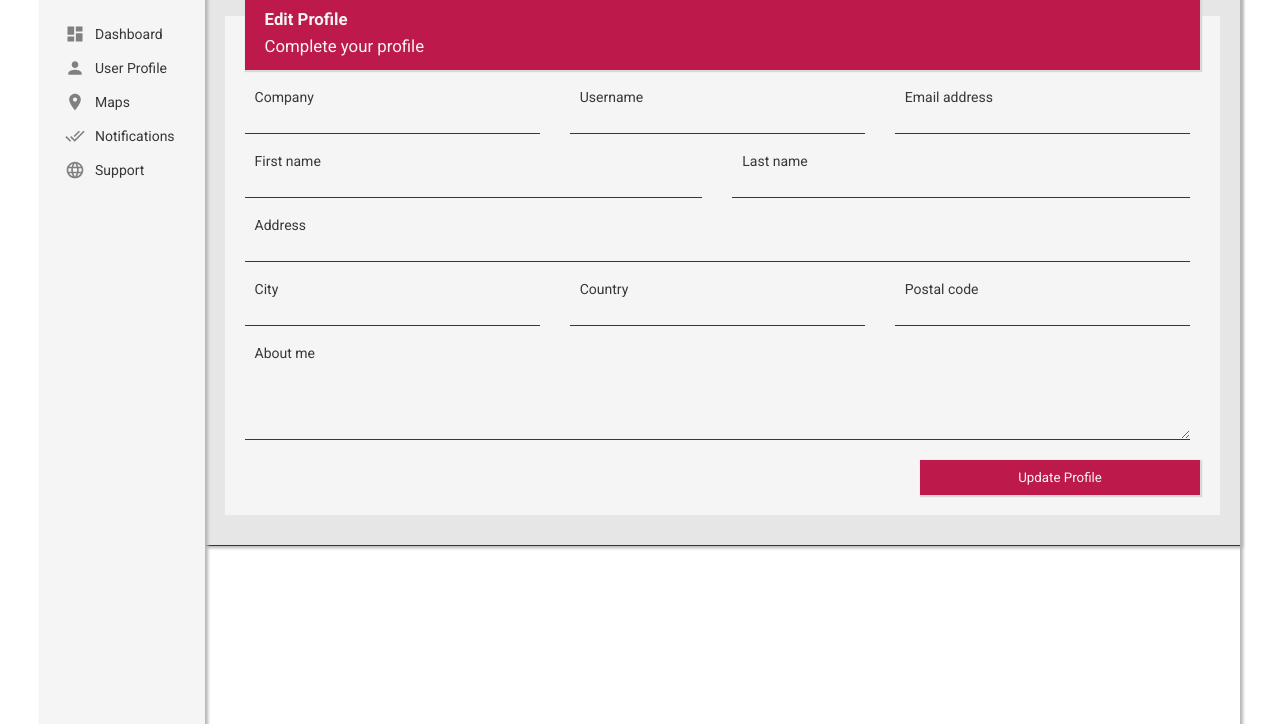
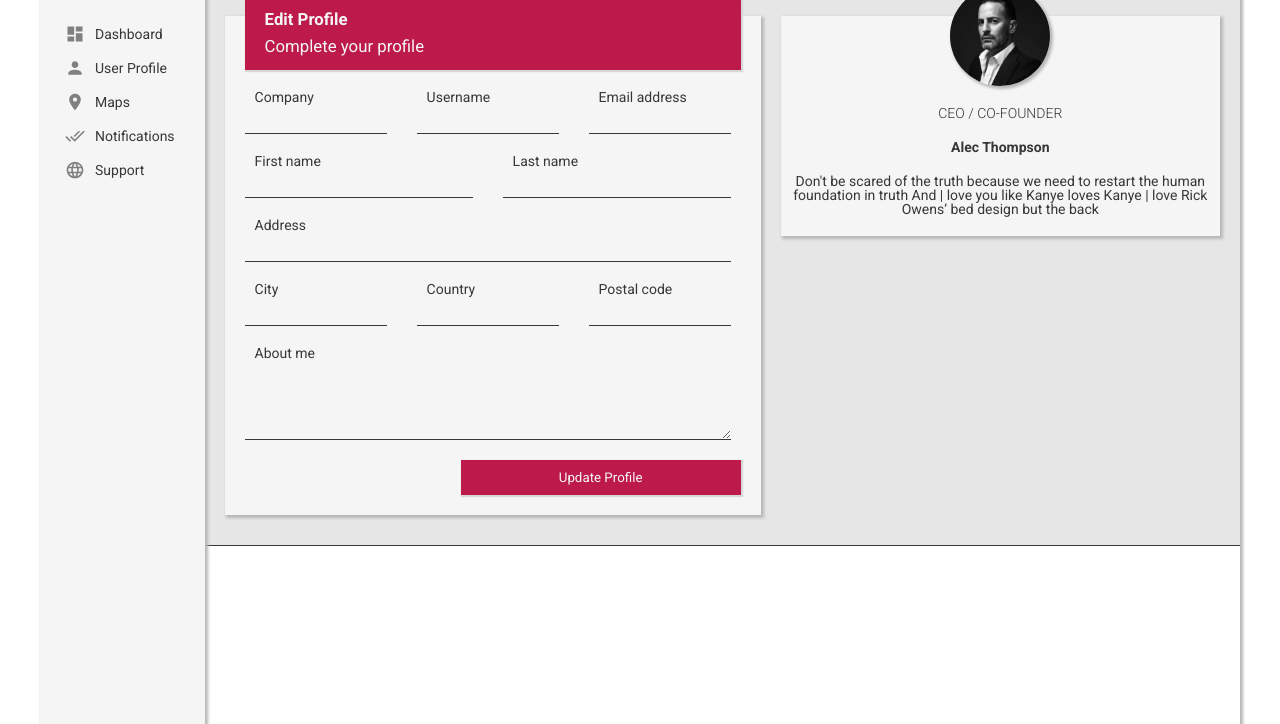
Before and after one commit to Shamlov/examination-top-academy-1-ch2-28.02.24, a plain HTML site: page index.html in a window 1280 px wide. Shown: the part 76-800 px from the top of the page. Drawn offline with Linux system fonts and the light colour scheme.

Commit message:
промежуточный

```diff
--- a/index.html
+++ b/index.html
@@ -20,7 +20,6 @@
             </ul>
         </div>
         <div class="body shadow-hard">
-            <main class="main shadow-hard">
             <div class="head text-header">
                 <div class="hamburger-lines">
                     <span class="line line1"></span>
@@ -29,7 +28,8 @@
                 </div>
                 <h1>User Profile</h1>
             </div>
-                <div class="form-block">
+            <main class="main">
+                <div class="form-block shadow-hard">
                     <div class="form-header shadow-light">
                         <h2>Edit Profile</h2>
                         <p>Complete your profile</p>
@@ -73,10 +73,23 @@
 
                     </form>
                 </div>
-                <div class="user-card"></div>
+                <div class="user-card shadow-hard">
+                    <div class="img-user img-user-block shadow-hard">
+                        <img src="images/user.webp" alt="">
+                    </div>
+                    <p class="top-text">CEO / CO-FOUNDER</p>
+                    <h3>Alec Thompson</h3>
+                    <p class="description-text">Don't be scared of the truth because we need to restart the human foundation in
+                        truth And | love you like Kanye loves Kanye | love Rick Owens’ bed design but the
+                        back
+                    </p>
+
+                </div>
             </main>
             <div class="line"></div>
-            <footer class="footer"></footer>
+            <footer class="footer">
+
+            </footer>
         </div>
     </div>
 </body>
--- a/scss/style.scss
+++ b/scss/style.scss
@@ -160,6 +160,8 @@ $color-element_1_hover: rgb(161, 22, 64);
 
 // главный блок
 main {
+  display: flex;
+  column-gap: 20px;
   padding: 30px 20px;
   background-color: $color-background-page;
 }
@@ -168,14 +170,15 @@ main {
 // шапка-------------------
 .head {
   position: relative;
-  h1 {
-    margin-bottom: 40px;
-  }
+  padding: 30px 20px 10px 20px;
+  background-color: $color-background-page;
+  z-index: -10;
 }
 // ----------------------------------------------------------------
 
 // блок формы
 .form-block {
+  flex-shrink: 0;
   padding: 20px;
   background-color: $color-background-block;
 }
@@ -269,9 +272,35 @@ main {
 // ----------------------------------------------------------------
 
 // блок с фотографией----------------------------------------------------------------
+.user-card {
+  flex-shrink: 1;
+  align-self: flex-start;
+  text-align: center;
+  padding: 20px 10px;
+  background-color: $color-background-block;
+  .img-user-block {
+    margin: -50px auto 20px auto;
+  }
+  .top-text {
+    margin-bottom: 20px;
+    font-weight: 300;
+  }
+  h3 {
+    font-weight: 700;
+    margin-bottom: 20px;
+  }
 
+}
 
-
-
-
+.img-user {
+  width: 100px;
+  height: 100px;
+  border-radius: 50%;
+  overflow: hidden;
+  img {
+    object-fit: cover;
+    width: 100%;
+    height: 100%;
+  }
+}
 // ----------------------------------------------------------------
```
Also changed, not shown: css/style.css, 1 other file. Lines whose indentation alone changed are shown as unchanged.
